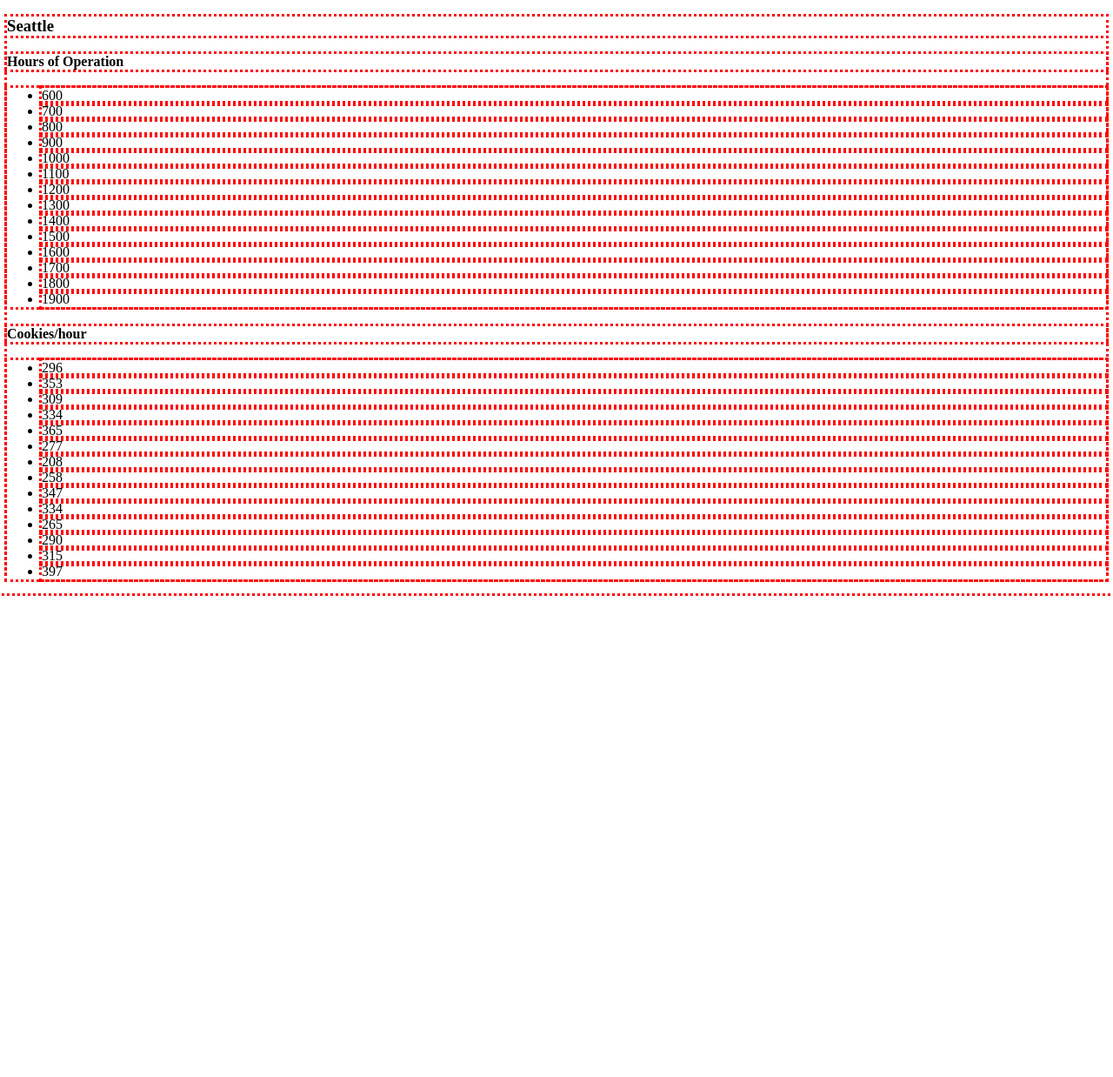
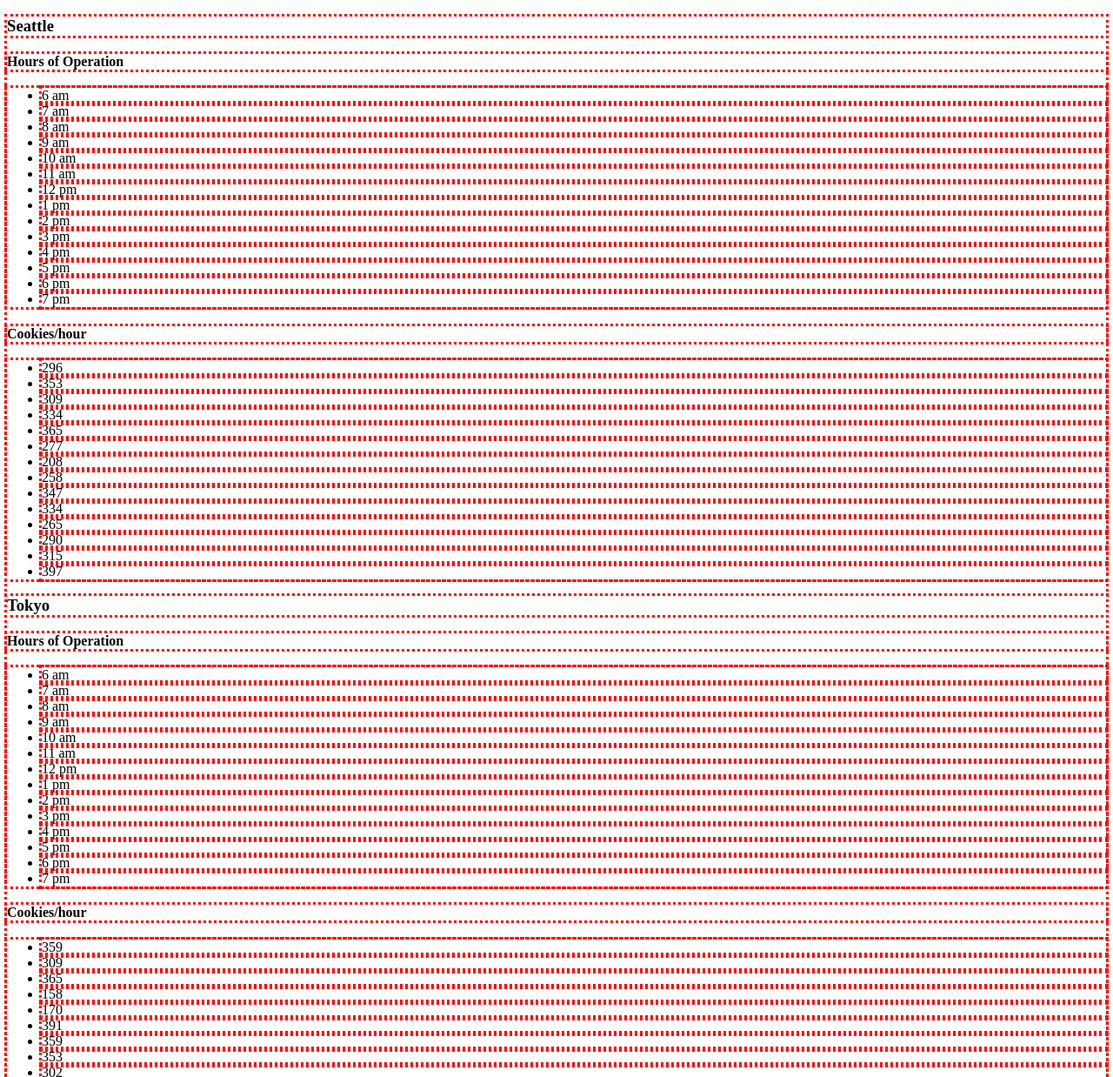
Before and after one commit to MasonChance/cookie-stand, a plain HTML site: page sales-data.html in a window 1280 px wide. Shown: the top 1238 px of the page at 87% size. Before the commit the page ends 800 px from the top, so only its background shows below. Drawn offline with Linux system fonts and the light colour scheme.

Commit message:
refactored to include and display a second location

```diff
--- a/sales-data.html
+++ b/sales-data.html
@@ -9,17 +9,31 @@
 <body>
   <main>
     <article>
-      <h3 id="locationName">potato</h3>
+      <h3 id="seattle">potato</h3>
       <h4>Hours of Operation</h4>
-        <ul id="hours-open">
+        <ul id="seattle-hours-open">
 
         </ul>
       <h4>Cookies/hour</h4>
-        <ul id="cookie-per-hour">
+        <ul id="seattle-cookie-per-hour">
 
         </ul>
 
     </article>
+
+    <article>
+      <h3 id="tokyo">potato</h3>
+      <h4>Hours of Operation</h4>
+        <ul id="tokyo-hours-open">
+
+        </ul>
+      <h4>Cookies/hour</h4>
+        <ul id="tokyo-cookie-per-hour">
+
+        </ul>
+
+    </article>
+
   </main>
 
 
--- a/sales.js
+++ b/sales.js
@@ -1,45 +1,23 @@
 'use strict';
 console.log('hello, I work');
 // seperate each object with  ` ==== Object Name ======= `
-/*
-1. Outline All major steps
-    A. All Objects/Object template
-      i. all related object properties
-      ii. all object related methods
-    B. Tasks to be Completed
-      i. Categorize by scope,
-        a.global
-        b.object specific
-        c.relates to sales.html
-        d. relates to index.html
-        c. relates to style.css/page layout/structure.
-      ii. Categorize individual tasks in terms of ManBearPig format or Outside-in structuring and workflow
-*/
 
-
-//=================Global Scope (structure and tasks)================
-
-//==========SeatleStore Object ==============
+//==========      SeatleStore Object      ==============
 var seattleStore = {
   locationName : 'Seattle',
   minGuestCount : 23,
   maxGuestCount : 65,
   avgCookiesGuest : 6.3,
-
-  hoursOpen : [600, 700, 800, 900, 1000, 1100, 1200, 1300, 1400, 1500, 1600, 1700, 1800, 1900],  // function to push time-datatypes into each index based on Open-time && Close-time???? ask about this option for later. for now, manual entry as strings will do.
+  hoursOpen : ['6 am ', '7 am ', '8 am ', '9 am ', '10 am', '11 am ', '12 pm ', '1 pm ', '2 pm ', '3 pm ', '4 pm ', '5 pm ', '6 pm ', '7 pm '],
   guestPerHour : [],
-
   expectedCookies : [],
 
 };
-
 // ========== Seattle Store Methods  and assigned variables. ================
-
 // Generates a random number of guests for each hourOpen
 seattleStore.randNumGen = function(){
   return Math.floor(Math.random() * (this.maxGuestCount-this.minGuestCount) + this.minGuestCount);
 }
-
 // gets number of guests per hour for each hourOpen
 seattleStore.perHourCount = function(){
   for(var guestCounts = 0; guestCounts < this.hoursOpen.length; guestCounts ++){
@@ -47,11 +25,9 @@ seattleStore.perHourCount = function(){
     this.guestPerHour.push(rNg);
 
   }
-
      return this.guestPerHour
 }
 // ======= Cookies Per Hour assigned variables========
-
 // gets number of cookies * number of guests for each hour
 seattleStore.cookieHour = function(){
   var cookieOrder = seattleStore.perHourCount();
@@ -64,7 +40,6 @@ seattleStore.cookieHour = function(){
   return this.expectedCookies;
 }
 // ======= total daily cookies ============
-
 seattleStore.DailyTotal = function(){
   var orders = this.cookieHour();
   var hourTotal = 0;
@@ -74,50 +49,114 @@ seattleStore.DailyTotal = function(){
   }
   return hourTotal;
 }
-// =========== Print To Sales.Html page display data =======
-
+// =========== Print To Sales.Html page display data =====
 seattleStore.renderToPage = function(){
-  //Display Store Name in <h3>element
-  // give DOM a target ID
-  var newStoreEl = document.getElementById('locationName');
-  //create the content
+  var newStoreEl = document.getElementById('seattle');
   console.log(newStoreEl);
   var newText = this.locationName;
   console.log(newText);
-  //append to page
   newStoreEl.textContent = newText;
   console.log(newStoreEl);
-
   //Display hours open for each hour
-  // give DOM a target
-
   for(var i = 0; i < this.hoursOpen.length; i++){
-    var newTrackerEl = document.getElementById('hours-open');
+    var newTrackerEl = document.getElementById('seattle-hours-open');
     var newHourEl = document.createElement('li');
     var HrNewContent = this.hoursOpen[i];
     newHourEl.textContent = HrNewContent;
     newTrackerEl.appendChild(newHourEl)
   }
-
   //Display cookies per Hour
-
-  // give DOM Target
   for( i = 0; i < this.hoursOpen.length; i++){
-    var newCookieEl = document.getElementById('cookie-per-hour');
-  // create Content
-  // // list Item
+    var newCookieEl = document.getElementById('seattle-cookie-per-hour');
     var newContentEl = document.createElement('li');
-  // // cookies for that hour
     var getCookieArray = this.cookieHour();
     var cookieTextContent = getCookieArray[i];
     newContentEl.textContent = cookieTextContent;
-  // append to target
     newCookieEl.appendChild(newContentEl)
   }
+};
 
-  console.log('newCookieEl: ' + newCookieEl);
-  console.log('newContentEl: ' + newContentEl);
-  console.log('cookieTextContent: ' + cookieTextContent);
+//==========      Tokyo-Store Object      ==============
+var tokyoStore = {
+  locationName : 'Tokyo',
+  minGuestCount : 23,
+  maxGuestCount : 65,
+  avgCookiesGuest : 6.3,
+  hoursOpen : ['6 am ', '7 am ', '8 am ', '9 am ', '10 am', '11 am ', '12 pm ', '1 pm ', '2 pm ', '3 pm ', '4 pm ', '5 pm ', '6 pm ', '7 pm '],
+  guestPerHour : [],
+  expectedCookies : [],
 
 };
+// ========== Seattle Store Methods  and assigned variables. ================
+// Generates a random number of guests for each hourOpen
+tokyoStore.randNumGen = function(){
+  return Math.floor(Math.random() * (this.maxGuestCount-this.minGuestCount) + this.minGuestCount);
+}
+// gets number of guests per hour for each hourOpen
+tokyoStore.perHourCount = function(){
+  for(var guestCounts = 0; guestCounts < this.hoursOpen.length; guestCounts ++){
+    var rNg = tokyoStore.randNumGen();
+    this.guestPerHour.push(rNg);
+
+  }
+     return this.guestPerHour
+}
+// ======= Cookies Per Hour assigned variables========
+// gets number of cookies * number of guests for each hour
+tokyoStore.cookieHour = function(){
+  var cookieOrder = tokyoStore.perHourCount();
+
+  for(var cookieCount = 0; cookieCount < this.guestPerHour.length; cookieCount ++){
+    var guestOrder = this.avgCookiesGuest * cookieOrder[cookieCount];
+    this.expectedCookies.push(Math.round(guestOrder));
+
+  }
+  return this.expectedCookies;
+}
+// ======= total daily cookies ============
+tokyoStore.DailyTotal = function(){
+  var orders = this.cookieHour();
+  var hourTotal = 0;
+
+  for(var orderIndex = 0; orderIndex < orders.length; orderIndex ++){
+    hourTotal = hourTotal + orders[orderIndex];
+  }
+  return hourTotal;
+}
+// =========== Print To Sales.Html page display data =====
+tokyoStore.renderToPage = function(){
+  var newStoreEl = document.getElementById('tokyo');
+  console.log(newStoreEl);
+  var newText = this.locationName;
+  console.log(newText);
+  newStoreEl.textContent = newText;
+  console.log(newStoreEl);
+  //Display hours open for each hour
+  for(var i = 0; i < this.hoursOpen.length; i++){
+    var newTrackerEl = document.getElementById('tokyo-hours-open');
+    var newHourEl = document.createElement('li');
+    var HrNewContent = this.hoursOpen[i];
+    newHourEl.textContent = HrNewContent;
+    newTrackerEl.appendChild(newHourEl)
+  }
+  //Display cookies per Hour
+  for( i = 0; i < this.hoursOpen.length; i++){
+    var newCookieEl = document.getElementById('tokyo-cookie-per-hour');
+    var newContentEl = document.createElement('li');
+    var getCookieArray = this.cookieHour();
+    var cookieTextContent = getCookieArray[i];
+    newContentEl.textContent = cookieTextContent;
+    newCookieEl.appendChild(newContentEl)
+  }
+};
+
+
+
+
+
+
+
+
+
 seattleStore.renderToPage();
+tokyoStore.renderToPage();
```
Lines whose indentation alone changed are shown as unchanged.
